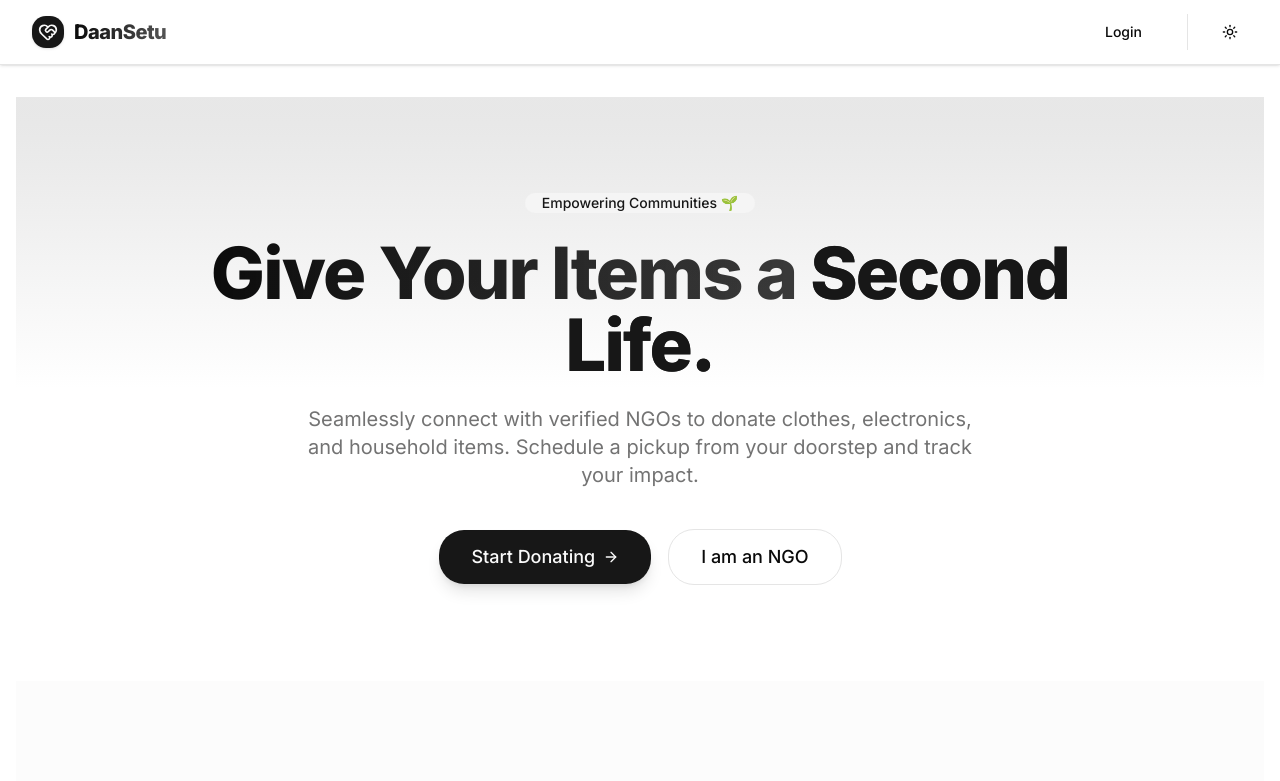
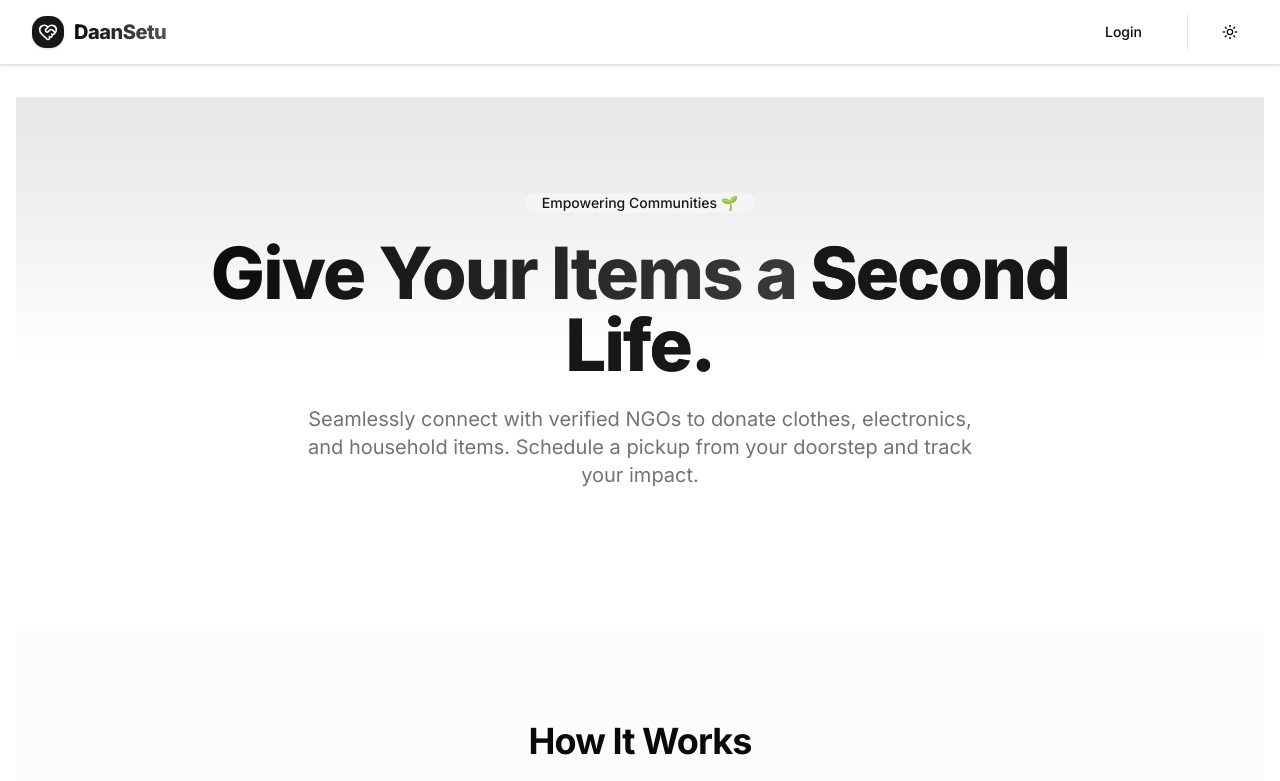
Before and after one commit to hardiksol22/donation-fullstack, a Next.js app in the folder donation-reuse-platform/: page / in a window 1280 px wide. Shown: the top 781 px of the page. Built offline with nearby package versions, Linux system fonts and the light colour scheme.

Commit message:
ui: cleaned up hero section and removed unnecessary buttons

```diff
--- a/donation-reuse-platform/app/page.tsx
+++ b/donation-reuse-platform/app/page.tsx
@@ -1,26 +1,9 @@
 "use client"
 
-import { useEffect, useState } from "react"
-import Link from "next/link"
-import { Button } from "@/components/ui/button"
 import { Badge } from "@/components/ui/badge"
-import { HeartHandshake, ArrowRight, Recycle, MapPin } from "lucide-react"
+import { HeartHandshake, Recycle, MapPin } from "lucide-react"
 
 export default function LandingPage() {
-  const [isLoggedIn, setIsLoggedIn] = useState(false)
-  const [userRole, setUserRole] = useState<string | null>(null)
-
-  useEffect(() => {
-    // 1. Check local storage for existing session
-    const token = localStorage.getItem("token")
-    const role = localStorage.getItem("userRole")
-
-    if (token) {
-      setIsLoggedIn(true)
-      setUserRole(role?.toLowerCase() || null)
-    }
-  }, [])
-
   return (
     <div className="flex flex-col min-h-[90vh]">
       {/* HERO SECTION */}
@@ -34,30 +17,6 @@ export default function LandingPage() {
         <p className="text-xl text-muted-foreground max-w-2xl mb-10">
           Seamlessly connect with verified NGOs to donate clothes, electronics, and household items. Schedule a pickup from your doorstep and track your impact.
         </p>
-
-        <div className="flex flex-col sm:flex-row gap-4 w-full sm:w-auto">
-          {/* 2. Smart Dynamic Routing Logic */}
-          {isLoggedIn ? (
-            <Link href={userRole === 'ngo' ? "/ngo/requests" : userRole === 'admin' ? "/admin/dashboard" : "/donor/donate"}>
-              <Button size="lg" className="h-14 px-8 text-lg gap-2 w-full sm:w-auto shadow-lg hover:shadow-xl transition-shadow">
-                Go to Dashboard <ArrowRight className="w-5 h-5" />
-              </Button>
-            </Link>
-          ) : (
-            <>
-              <Link href="/donor/donate">
-                <Button size="lg" className="h-14 px-8 text-lg gap-2 w-full sm:w-auto shadow-lg hover:shadow-xl transition-shadow">
-                  Start Donating <ArrowRight className="w-5 h-5" />
-                </Button>
-              </Link>
-              <Link href="/ngo/requests">
-                <Button size="lg" variant="outline" className="h-14 px-8 text-lg w-full sm:w-auto">
-                  I am an NGO
-                </Button>
-              </Link>
-            </>
-          )}
-        </div>
       </section>
 
       {/* HOW IT WORKS SECTION */}
```
